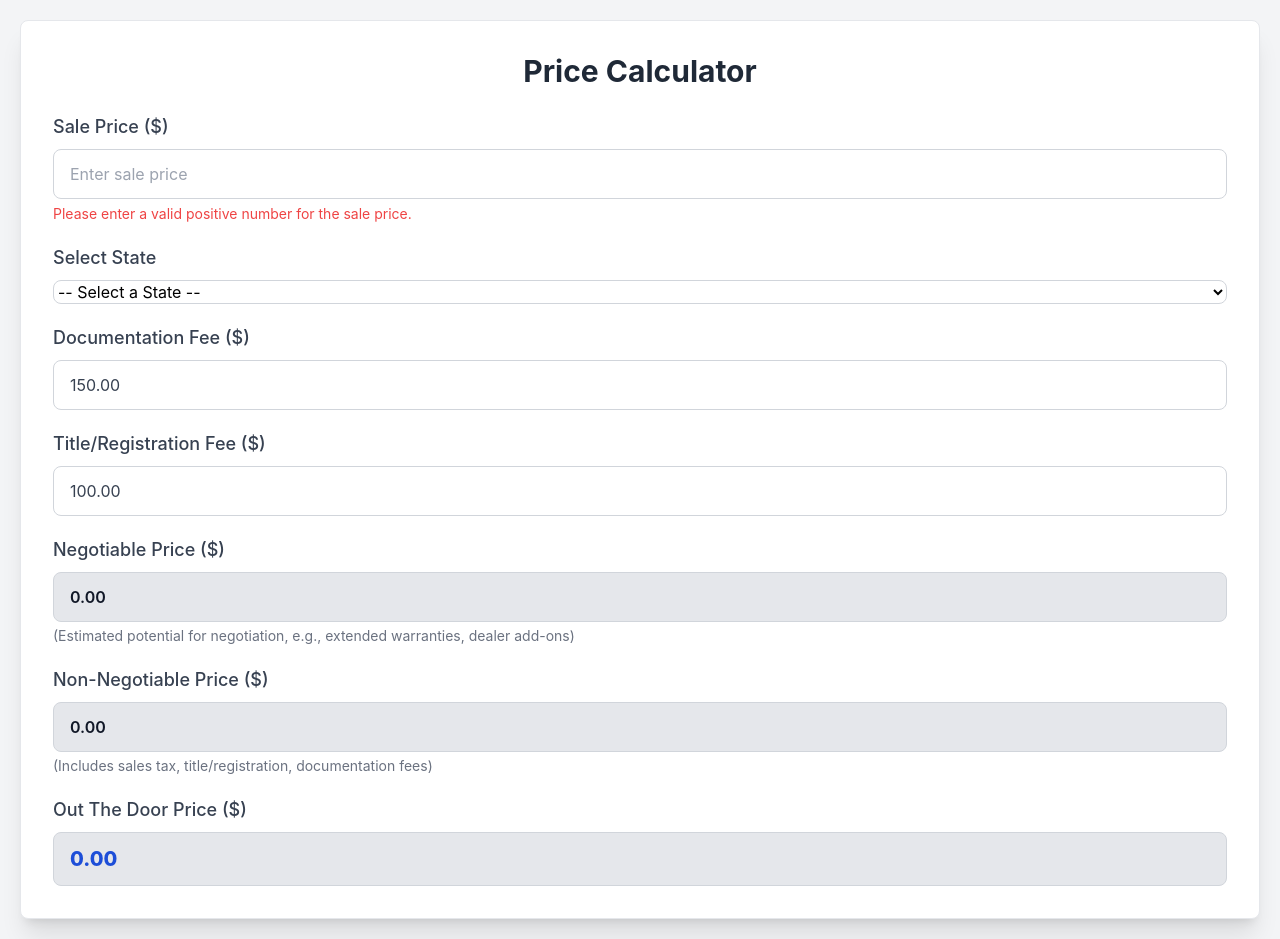
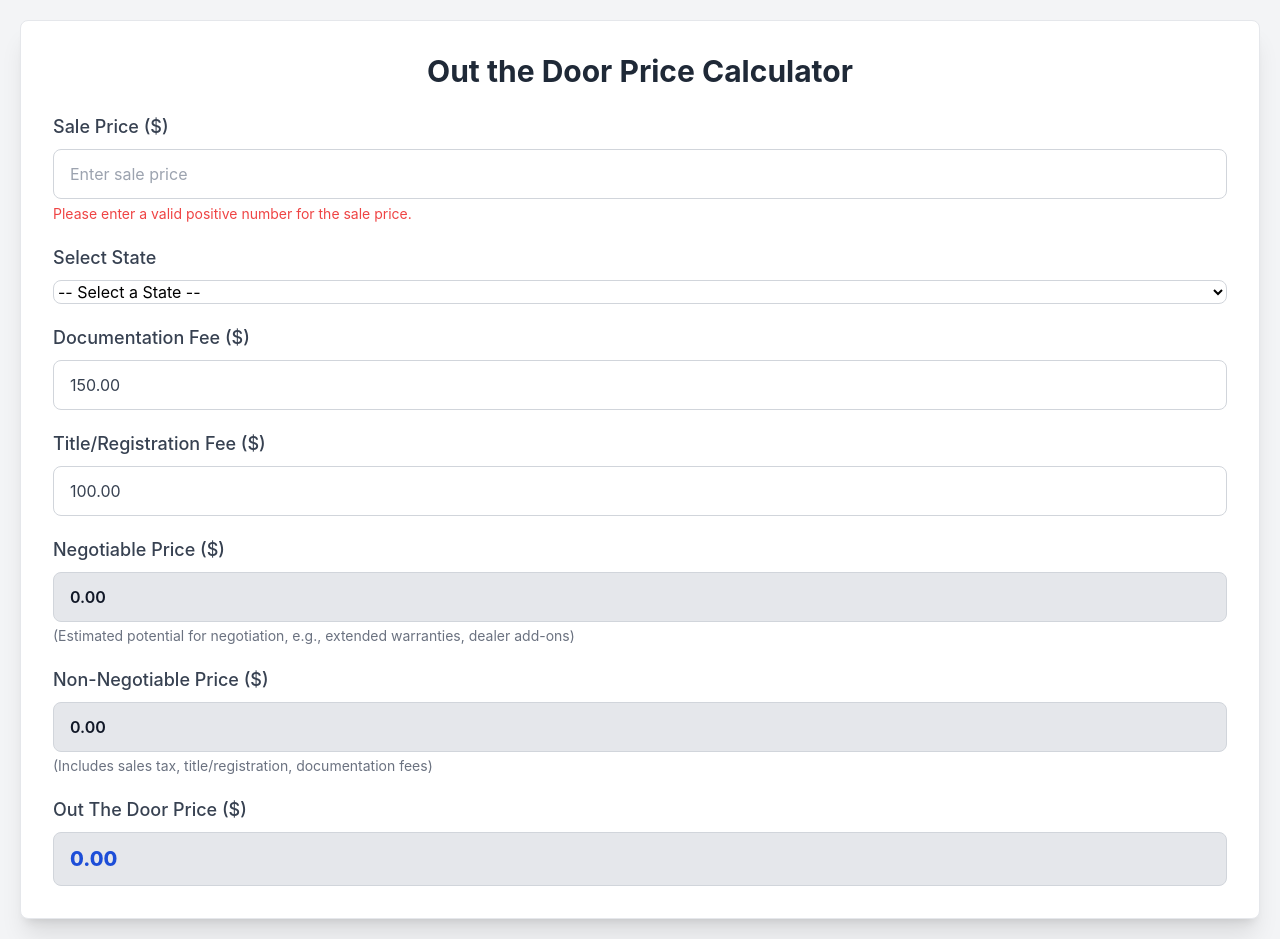
Before and after one commit to khanimation/car_buying_calculator, a plain HTML site: page index.html in a window 1280 px wide. Drawn offline with nearby package versions, Linux system fonts and the light colour scheme.

Commit message:
fixed title

```diff
--- a/index.html
+++ b/index.html
@@ -54,7 +54,7 @@
 </head>
 <body>
     <div class="container bg-white p-8 rounded-lg shadow-xl border border-gray-200">
-        <h1 class="text-3xl font-bold text-center text-gray-800 mb-6">Price Calculator</h1>
+        <h1 class="text-3xl font-bold text-center text-gray-800 mb-6"> Out the Door Price Calculator</h1>
 
         <div class="mb-5">
             <label for="salePrice" class="block text-lg font-medium text-gray-700 mb-2">Sale Price ($)</label>
```
